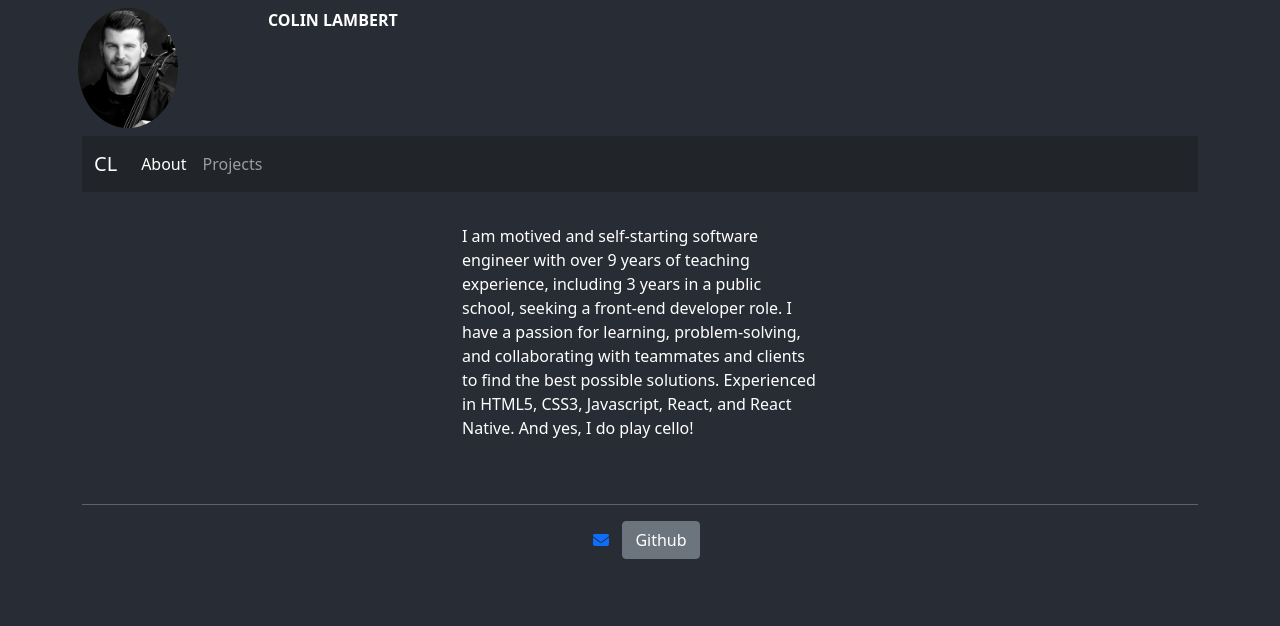
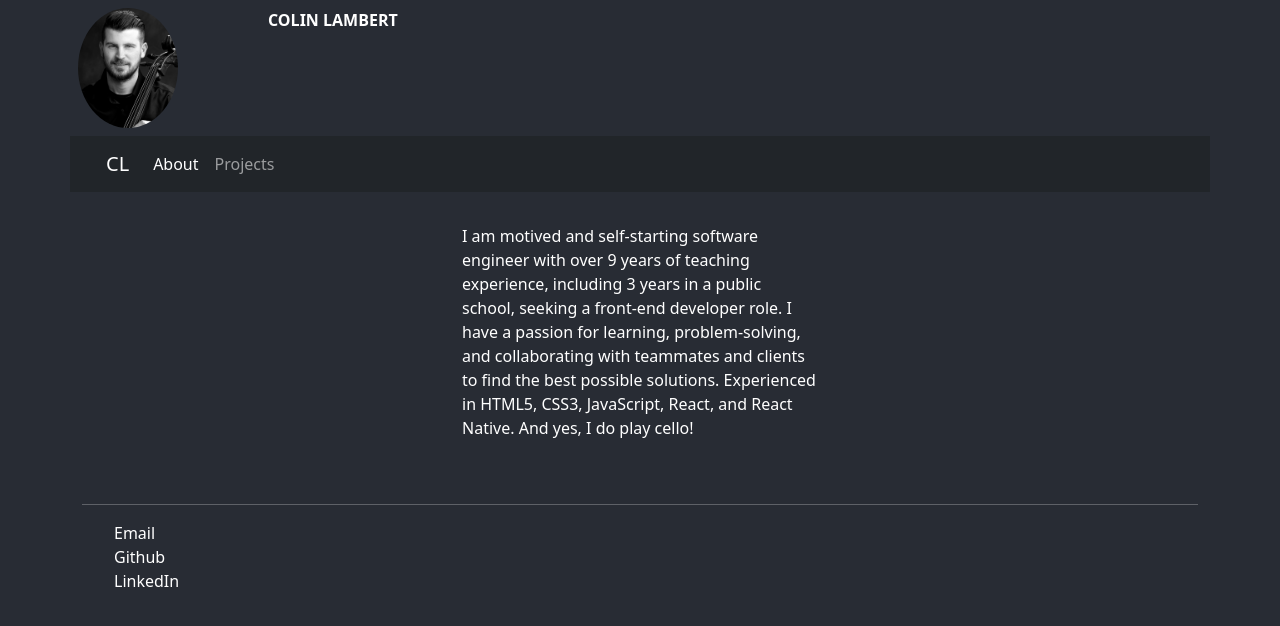
Before and after one commit to Colin-Lambert/portfolio2, a React (Create React App) app: page /about in a window 1280 px wide. Shown: the top 626 px of the page. Built offline with nearby package versions, Linux system fonts and the light colour scheme.

Commit message:
nav spacing, social links, text decor

```diff
--- a/src/App.css
+++ b/src/App.css
@@ -36,7 +36,36 @@ html {
 
 .header-name {
   font-weight: 900;
-  padding-top: 50%;
+}
+
+ul {
+  list-style: none;
+}
+
+.social-link {
+  color: white;
+  text-decoration: none;
+}
+
+.social-link:hover {
+  text-decoration: underline;
+  color: white;
+}
+
+.exp-html:hover {
+  color: #d93f07;
+}
+
+.exp-css:hover {
+  color: #0a2df2;
+}
+
+.exp-javascript:hover {
+  color: #f2d70a;
+}
+
+.exp-react:hover {
+  color: #4ec0f5;
 }
 
 /* .App-logo {
--- a/src/components/AboutComponent.js
+++ b/src/components/AboutComponent.js
@@ -7,7 +7,7 @@ const About = () => {
             <Row className='item-group' xyz='fade right-5'>
                 <Col className='d-md-block d-none' />
                 <Col className='xyz-in d-flex justify-content-center body-content'>
-                    <p className='about-me'>I am motived and self-starting software engineer with over 9 years of teaching experience, including 3 years in a public school, seeking a front-end developer role. I have a passion for learning, problem-solving, and collaborating with teammates and clients to find the best possible solutions. Experienced in HTML5, CSS3, Javascript, React, and React Native. And yes, I do play cello!</p>
+                    <p className='about-me'>I am motived and self-starting software engineer with over 9 years of teaching experience, including 3 years in a public school, seeking a front-end developer role. I have a passion for learning, problem-solving, and collaborating with teammates and clients to find the best possible solutions. Experienced in <span className='exp-html'>HTML5</span>, <span className='exp-css'>CSS3</span>, <span className='exp-javascript'>JavaScript</span>, <span className='exp-react'>React</span>, and <span className='exp-react'>React Native</span>. And yes, I do play cello!</p>
                 </Col>
                 <Col className='d-md-block d-none' />
             </Row>
--- a/src/components/FooterComponent.js
+++ b/src/components/FooterComponent.js
@@ -11,18 +11,32 @@ const Footer = () => {
         >
             <hr />
             <Row className="item-group" xyz='delay-2.5 skew-left-2 fade-100% down-5 stagger-2'>
-                <Col className="d-flex justify-content-center">
-                    <a role='button' className="xyz-in btn btn-link" href='mailto:colin.lambert.dev@gmail.com'>
-                        <FontAwesomeIcon icon={faEnvelope} />
-                    </a>
-                    <Button
-                        className="xyz-in"
-                        variant='outline-secondary'
-                        href='https://github.com/Colin-Lambert'
-                        target='_blank'
-                    >
-                        Github
-                    </Button>
+                <Col className="d-flex mr-auto">
+                    <ul>
+                        <li>
+                            <a className="xyz-in social-link" href='mailto:colin.lambert.dev@gmail.com'>
+                                Email
+                            </a>
+                        </li>
+                        <li>
+                            <a
+                                className="xyz-in social-link"
+                                href='https://github.com/Colin-Lambert'
+                                target='_blank'
+                            >
+                                Github
+                            </a>
+                        </li>
+                        <li>
+                            <a
+                                className="xyz-in social-link"
+                                href='https://www.linkedin.com/in/colin-lambert-952a56246/'
+                                target='_blank'
+                            >
+                                LinkedIn
+                            </a>
+                        </li>
+                    </ul>
                 </Col>
             </Row>
         </Container>
--- a/src/components/HeaderComponent.js
+++ b/src/components/HeaderComponent.js
@@ -18,7 +18,9 @@ const Header = () => {
                         <span className='header-name'>COLIN LAMBERT</span>
                     </Col>
                 </Row>
-                <NavList />
+                <Row>
+                    <NavList />
+                </Row>
             </Container>
         </div>
     );
```
